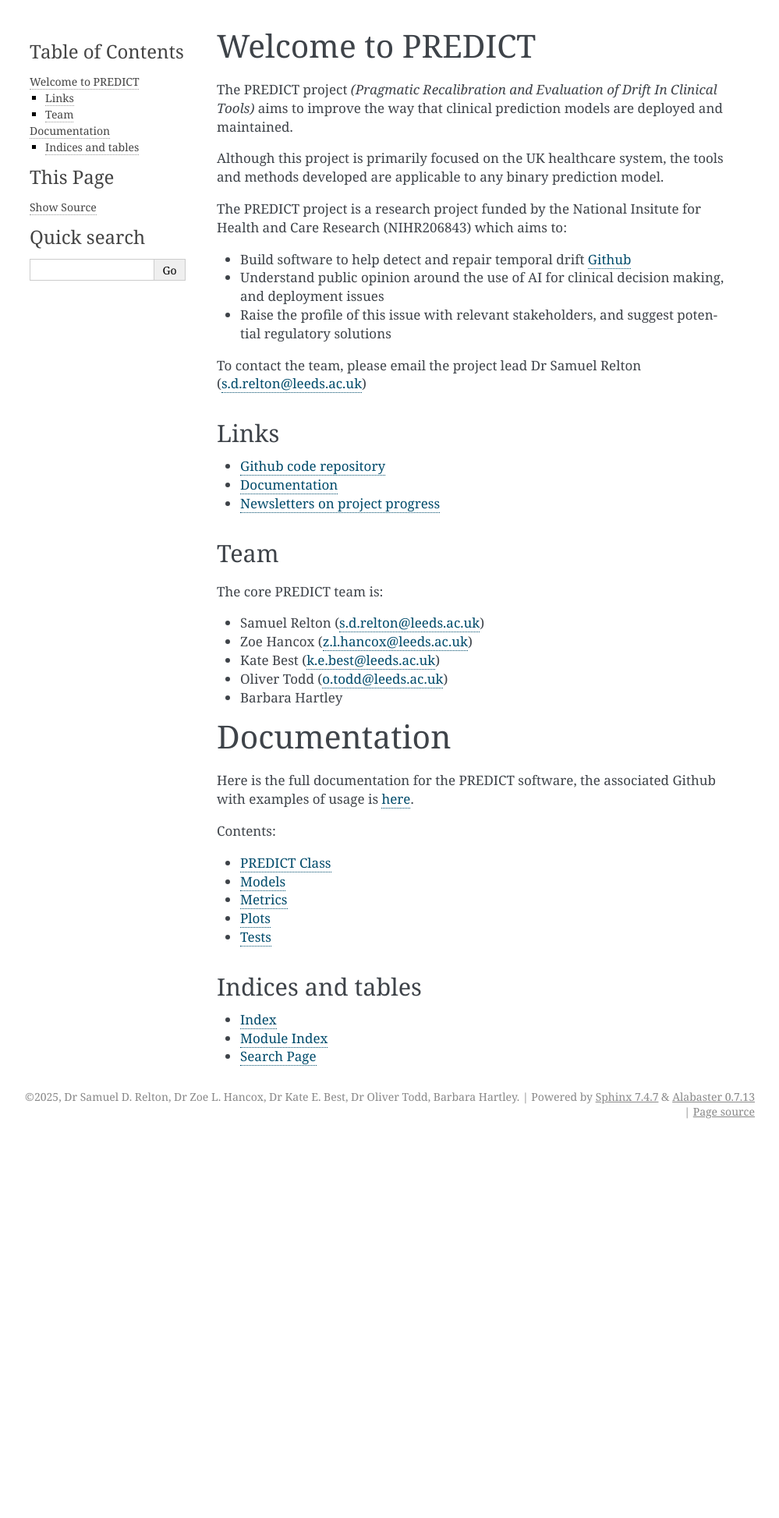
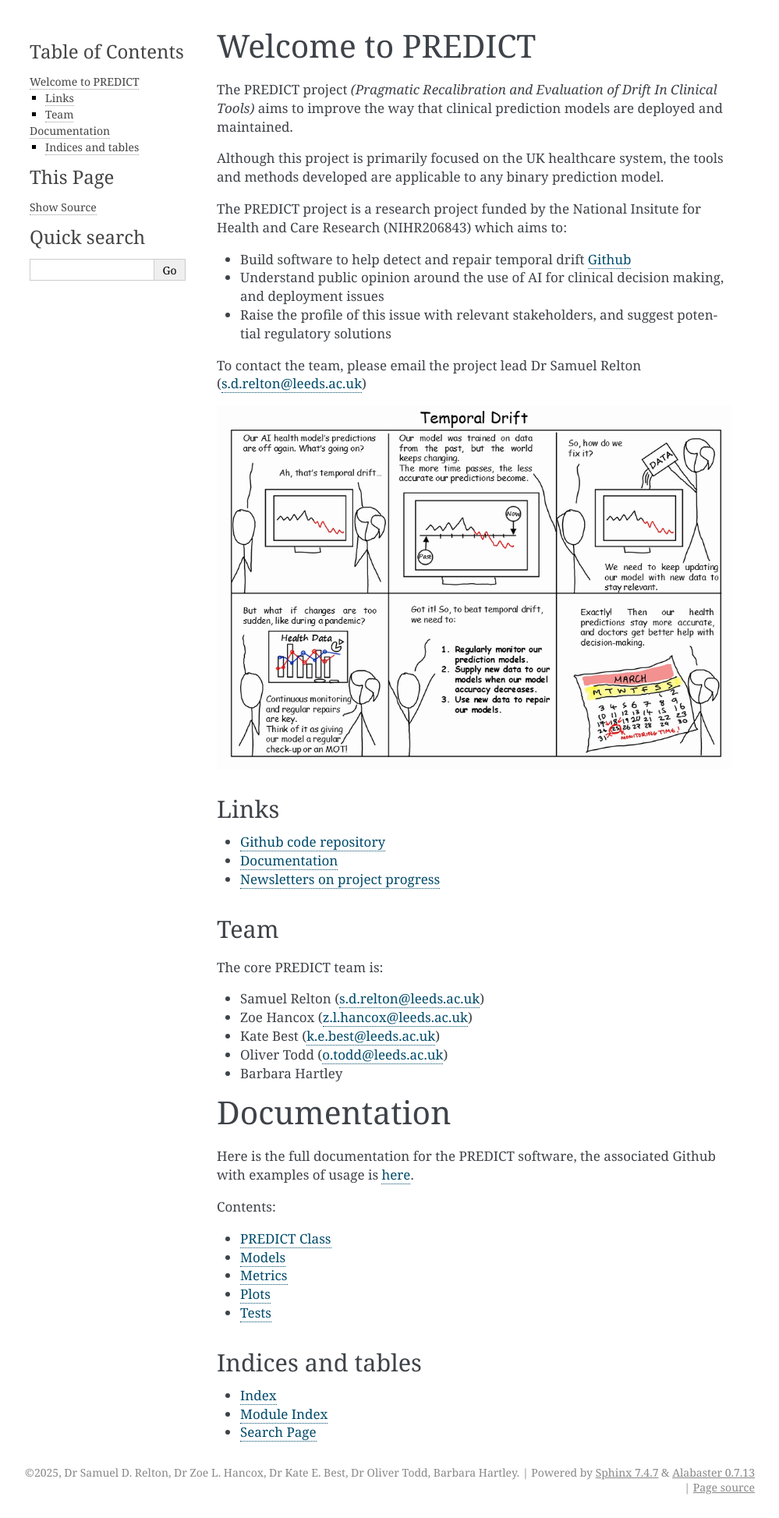
Before and after one commit to sdrelton/PREDICT, a Sphinx documentation site: the page built from docs/index.rst, in a window 1280 px wide. Shown: the whole page at 78% size, without its empty margins (142-1141 px from the left). Built offline with Sphinx 7.4.7, drawn with Linux system fonts in a browser that asks for light colours; before the commit the page ends 1465 px from its top, so only the background shows below that.

Commit message:
Made final updates to initial refresh and added image to landing page.

```diff
--- a/docs/index.rst
+++ b/docs/index.rst
@@ -19,6 +19,10 @@ National Insitute for Health and Care Research (NIHR206843) which aims to:
 To contact the team, please email the project lead
 Dr Samuel Relton (s.d.relton@leeds.ac.uk)
 
+.. image:: images/temporal_drift_comic_strip_with_typed_text.png
+   :width: 100%
+   :align: center
+   :alt: Comic strip showing the problem of temporal drift in clinical prediction models
 
 Links
 -----
```
Also changed, not shown: docs/images/temporal_drift_comic_strip_with_typed_text.png (added).
